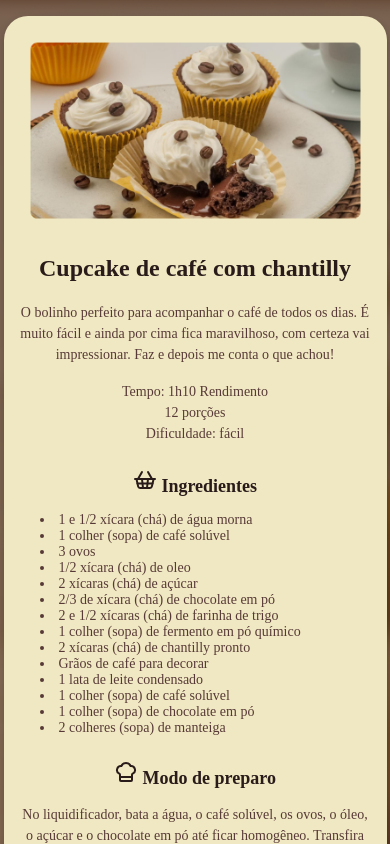
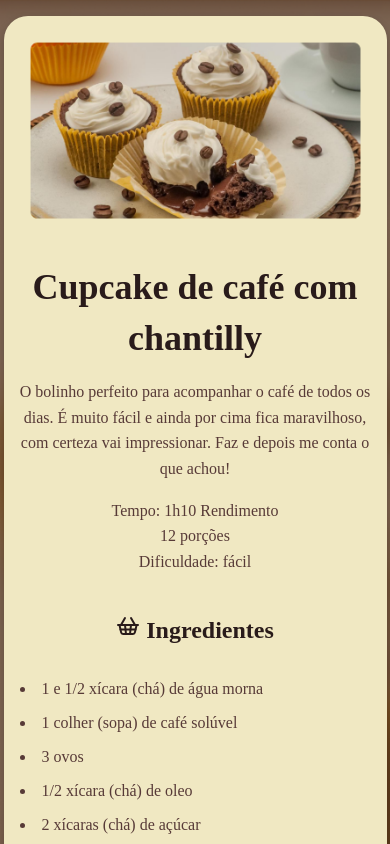
Before and after one commit to MiguelAlvaresDev/pagina-receita, a plain HTML site: page index.html in a window 390 px wide. Shown: the top 844 px of the page. Drawn offline with nearby package versions, Linux system fonts and the light colour scheme; a web font is replaced by a local one.

Commit message:
alterações fonte

```diff
--- a/style.css
+++ b/style.css
@@ -26,19 +26,25 @@ img {
 
 h1 {
   line-height: 140%;
-  font-size: 32px;
+  font-size: 48px;
+  /* Aumentado de 40px para 48px */
   margin-bottom: 16px;
   color: #291B1A;
 }
 
 h2 {
-  font-size: 24px;
+  font-size: 32px;
+  /* Aumentado de 28px para 32px */
   margin-top: 24px;
   color: #291B1A;
+  padding: 16px;
 }
 
 p {
-  line-height: 1.5;
+  line-height: 1.6;
+  /* Mantido para melhorar a legibilidade */
+  font-size: 22px;
+  /* Aumentado de 18px para 22px */
   margin-bottom: 16px;
 }
 
@@ -46,6 +52,13 @@ ul {
   padding-left: 0;
   list-style-position: inside;
   text-align: left;
+  font-size: 22px;
+
+  /* Aumentado para combinar com os parágrafos */
+}
+
+li {
+  margin-top: 20px;
 }
 
 .footer_wrapper {
@@ -57,13 +70,15 @@ ul {
 
 footer {
   background-color: #F0E8C2;
-  border-radius: 16px;
+  border-radius: 5px;
   color: #FF0000;
   font-weight: bolder;
   padding: 1rem;
   text-align: center;
   width: 100%;
   max-width: 800px;
+  font-size: 20px;
+  /* Aumentado de 16px para 20px */
 }
 
 .icon {
@@ -82,25 +97,29 @@ footer {
   }
 
   h1 {
-    font-size: 28px;
+    font-size: 42px;
+    /* Ajuste proporcional no mobile */
   }
 
   h2 {
-    font-size: 20px;
+    font-size: 28px;
+    /* Ajuste proporcional no mobile */
   }
 
   p {
-    font-size: 16px;
+    font-size: 18px;
+    /* Ajuste proporcional no mobile */
   }
 
   ul {
-    font-size: 16px;
-    padding-left: 20px;
+    font-size: 18px;
+    /* Ajuste proporcional no mobile */
   }
 
   footer {
     padding: 0.75rem;
-    font-size: 14px;
+    font-size: 16px;
+    /* Ajuste proporcional no mobile */
   }
 }
 
@@ -113,25 +132,35 @@ footer {
 
   img {
     max-width: 100%;
-    /* Garante que a imagem não ultrapasse a largura do contêiner */
     height: auto;
   }
 
   h1 {
-    font-size: 24px;
+    font-size: 36px;
+    /* Ajuste proporcional no mobile */
   }
 
   h2 {
-    font-size: 18px;
+    font-size: 24px;
+    /* Ajuste proporcional no mobile */
   }
 
-  p,
+  p {
+    font-size: 16px;
+  }
+
   ul {
-    font-size: 14px;
+    font-size: 16px;
+    /* Ajuste proporcional no mobile */
+  }
+
+  li {
+    margin-top: 16px;
   }
 
   footer {
     padding: 0.5rem;
-    font-size: 12px;
+    font-size: 14px;
+    /* Ajuste proporcional no mobile */
   }
 }
```
